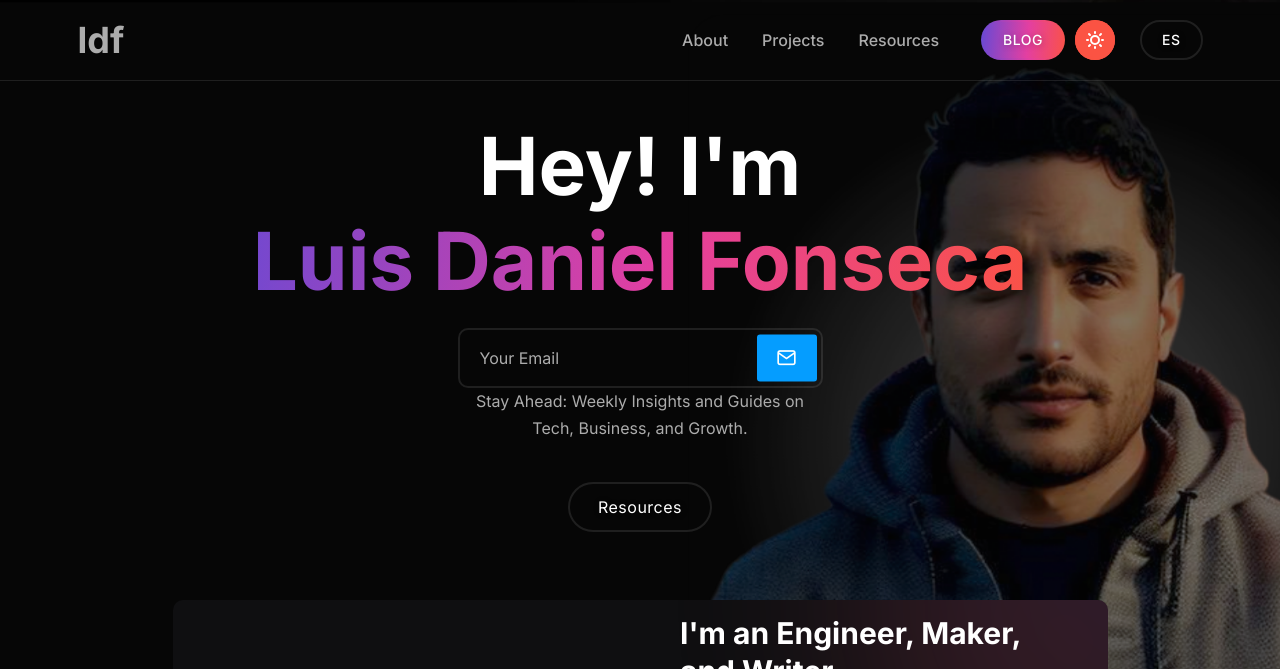
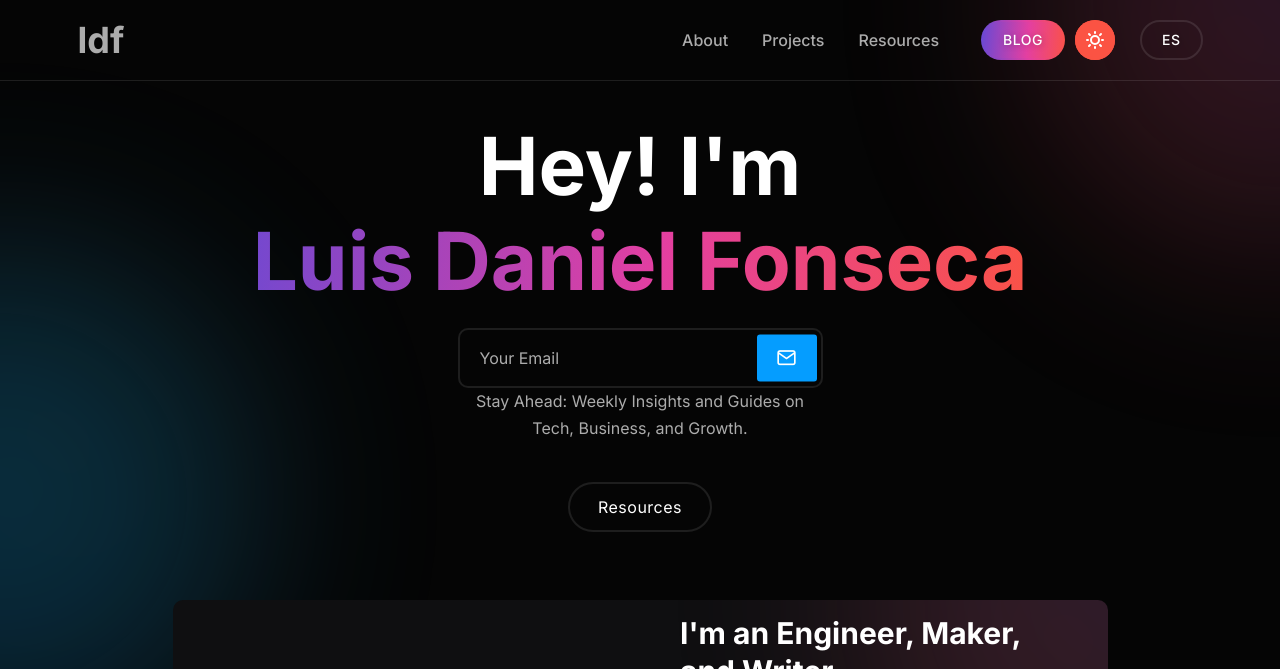
Before and after one commit to luisdfonseca/ldf, a Flask app: template templates/index.html in a window 1280 px wide. Shown: the top 669 px of the page. Run offline with Flask 3, Linux system fonts and the light colour scheme; the template is opened without the code that fills it, so the values that code supplies are empty; some libraries are stand-ins or nearby versions; some web fonts are replaced.

Commit message:
removing img from slider

```diff
--- a/templates/slider.html
+++ b/templates/slider.html
@@ -1,5 +1,5 @@
 <!-- Start Slider Area  -->
-<div class="slider-perosonal-portfolio height-750 slider-bg-image bg-image11" data-black-overlay="1">
+<div class="slider-perosonal-portfolio height-750 slider-bg-image" data-black-overlay="1">
     <div class="container">
         <div class="row row--30 align-items-center">
             <div class="col-12">
```
